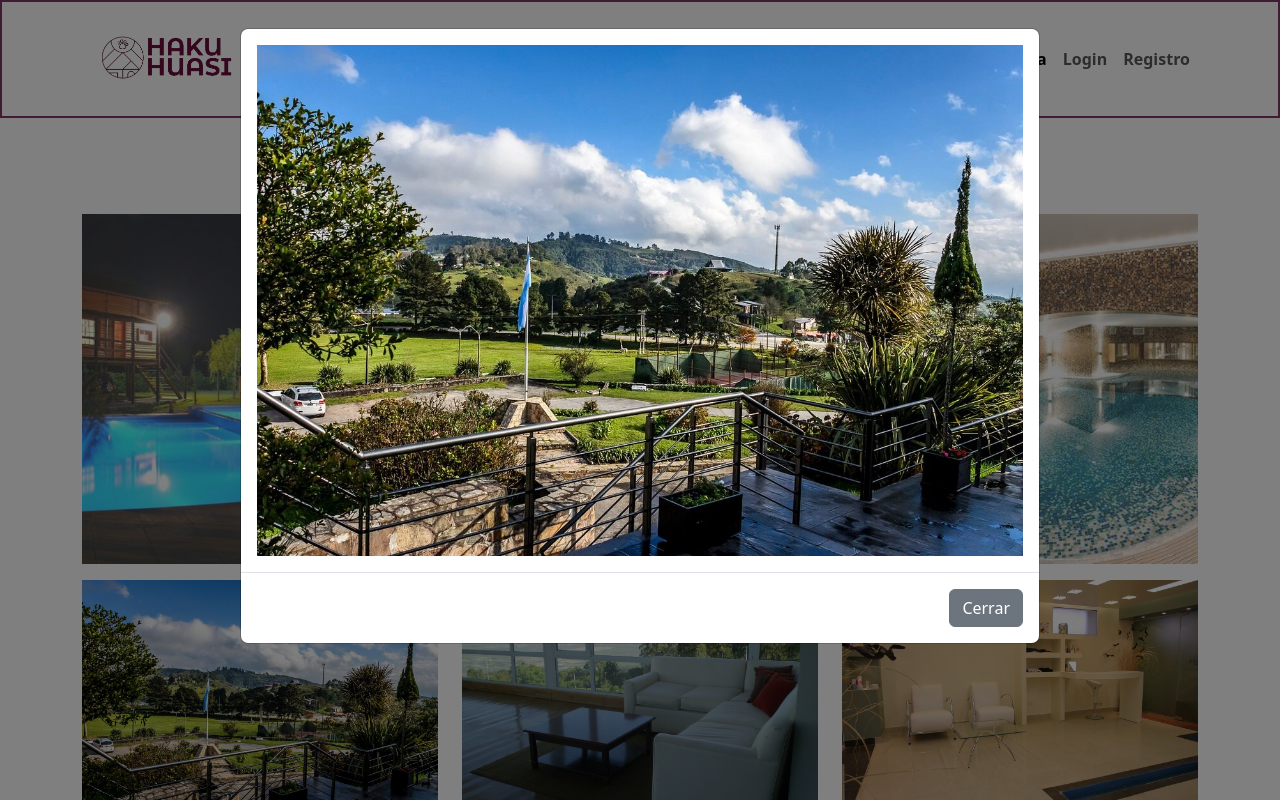
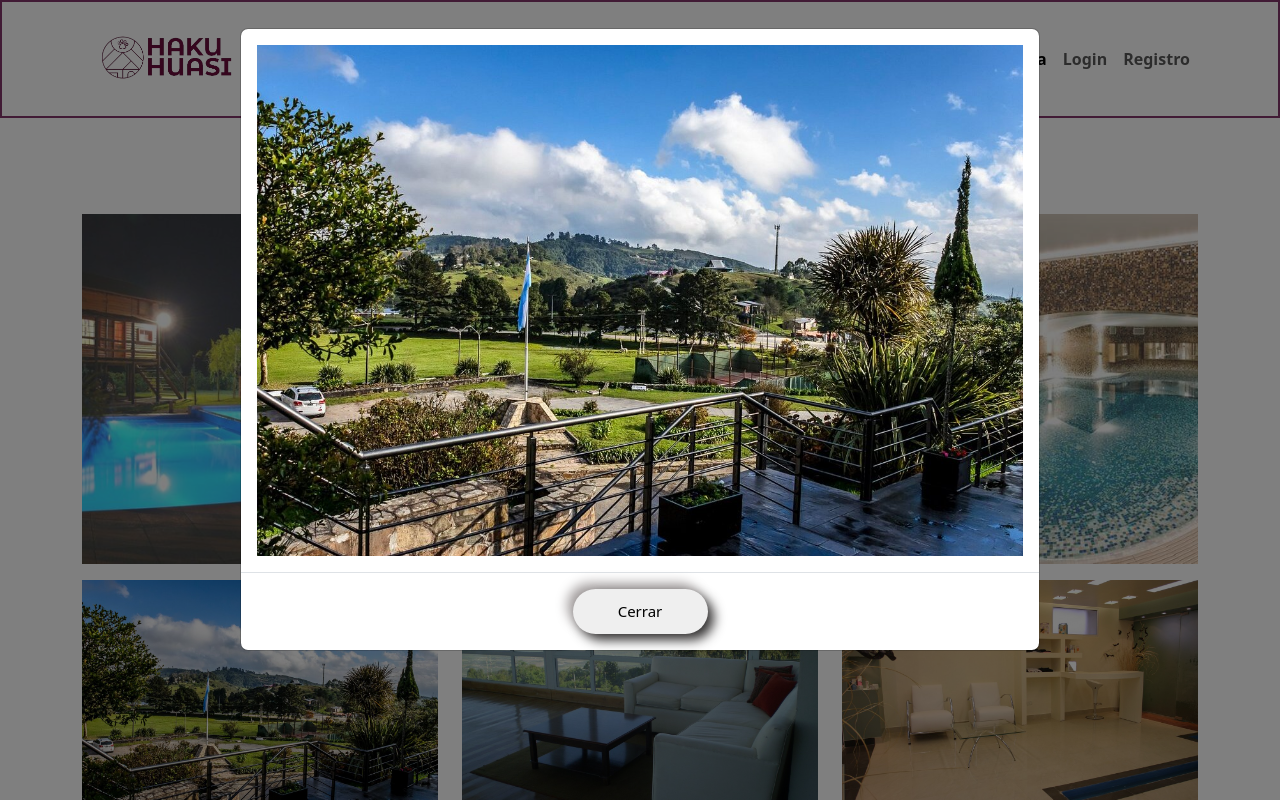
Before and after one commit to Pabmoy25/proyectoHotel-FrontEnd, a React (Vite) app: page /galeria in a window 1280 px wide. Both pictures are taken after a click on the picture 260 px from the left and 698 px from the top of the page. Shown: the top 800 px of the page. Built offline with nearby package versions, Linux system fonts and the light colour scheme.

Commit message:
cambie el estilo del boton

```diff
--- a/src/App.css
+++ b/src/App.css
@@ -270,6 +270,8 @@ tbody {
   border: 2px solid #82376b;
 }
 
+/*GALERIA*/
+
 .galeria-moviles {
   display: flex;
   width: 400px;
@@ -291,6 +293,43 @@ tbody {
   opacity: 1;
   filter: contrast(120%);
 }
+
+.imagen-con-margen {
+  margin-bottom: 20px; /* Puedes ajustar este valor según tus preferencias */
+}
+
+.custom-button {
+  width: 9em;
+  height: 3em;
+  border-radius: 30em;
+  font-size: 15px;
+  font-family: inherit;
+  border: none;
+  position: relative;
+  overflow: hidden;
+  z-index: 1;
+  box-shadow: 6px 6px 12px #323030,
+              -6px -6px 12px #a8a3a3;
+}
+
+.custom-button::before {
+  content: '';
+  width: 0;
+  height: 3em;
+  border-radius: 30em;
+  position: absolute;
+  top: 0;
+  left: 0;
+  background-image: linear-gradient(to right, #d53cff 0%, #ffd0fc 100%);
+  transition: .5s ease;
+  display: block;
+  z-index: -1;
+}
+
+.custom-button:hover::before {
+  width: 9em;
+}
+
 
 @media (max-width: 576px) {
   .galeria-moviles {
--- a/src/components/pages/GaleriaImagenes.jsx
+++ b/src/components/pages/GaleriaImagenes.jsx
@@ -67,10 +67,10 @@ const GaleriaImagenes = () => {
 
       <div className="container">
         <div className="row ">
-          <div className="col-md-4 mb-3 ">
+          <div className="col-md-4 ">
             <img
               src={Modal1}
-              className="img-fluid galeria-imagen"
+              className="img-fluid galeria-imagen imagen-con-margen"
               alt="Imagen 1"
               onClick={() => toggleModal(Modal1)}
             />
@@ -79,7 +79,7 @@ const GaleriaImagenes = () => {
           <div className="col-md-4">
             <img
               src={Modal4}
-              className="img-fluid galeria-imagen"
+              className="img-fluid galeria-imagen imagen-con-margen"
               alt="Imagen 2"
               onClick={() => toggleModal(Modal4)}
             />
@@ -87,7 +87,7 @@ const GaleriaImagenes = () => {
           <div className="col-md-4">
             <img
               src={Modal3}
-              className="img-fluid galeria-imagen"
+              className="img-fluid galeria-imagen imagen-con-margen"
               alt="Imagen 2"
               onClick={() => toggleModal(Modal3)}
             />
@@ -95,7 +95,7 @@ const GaleriaImagenes = () => {
           <div className="col-md-4">
             <img
               src={Modal2}
-              className="img-fluid galeria-imagen"
+              className="img-fluid galeria-imagen imagen-con-margen"
               alt="Imagen 2"
               onClick={() => toggleModal(Modal2)}
             />
@@ -103,7 +103,7 @@ const GaleriaImagenes = () => {
           <div className="col-md-4">
             <img
               src={Modal5}
-              className="img-fluid galeria-imagen"
+              className="img-fluid galeria-imagen imagen-con-margen"
               alt="Imagen 2"
               onClick={() => toggleModal(Modal5)}
             />
@@ -112,7 +112,7 @@ const GaleriaImagenes = () => {
           <div className="col-md-4">
             <img
               src={Modal9}
-              className="img-fluid galeria-imagen"
+              className="img-fluid galeria-imagen imagen-con-margen"
               alt="Imagen 2"
               onClick={() => toggleModal(Modal9)}
             />
@@ -120,7 +120,7 @@ const GaleriaImagenes = () => {
           <div className="col-md-4">
             <img
               src={Modal7}
-              className="img-fluid galeria-imagen"
+              className="img-fluid galeria-imagen imagen-con-margen"
               alt="Imagen 2"
               onClick={() => toggleModal(Modal7)}
             />
@@ -128,7 +128,7 @@ const GaleriaImagenes = () => {
           <div className="col-md-4">
             <img
               src={Modal8}
-              className="img-fluid galeria-imagen"
+              className="img-fluid galeria-imagen imagen-con-margen"
               alt="Imagen 2"
               onClick={() => toggleModal(Modal8)}
             />
@@ -136,7 +136,7 @@ const GaleriaImagenes = () => {
           <div className="col-md-4">
             <img
               src={Modal6}
-              className="img-fluid galeria-imagen"
+              className="img-fluid galeria-imagen imagen-con-margen"
               alt="Imagen 2"
               onClick={() => toggleModal(Modal6)}
             />
@@ -145,16 +145,33 @@ const GaleriaImagenes = () => {
         </div>
       </div>
 
+      <nav aria-label="Page navigation example">
+  <ul class="pagination justify-content-center">
+    <li class="page-item disabled">
+      <a class="page-link">Previous</a>
+    </li>
+    <li class="page-item"><a class="page-link" href="#">1</a></li>
+    <li class="page-item"><a class="page-link" href="#">2</a></li>
+    <li class="page-item"><a class="page-link" href="#">3</a></li>
+    <li class="page-item">
+      <a class="page-link" href="#">Next</a>
+    </li>
+  </ul>
+</nav>
+
       <Modal show={modalOpen} onHide={toggleModal} size="lg">
         <ModalBody>
           {imagenModal && (
             <img src={imagenModal} className="img-fluid" alt="Imagen modal" />
           )}
         </ModalBody>
-        <ModalFooter>
-          <Button variant="secondary" onClick={toggleModal}>
-            Cerrar
-          </Button>
+        <ModalFooter className="justify-content-center">
+        <button className="btn btn-dark d-block d-md-none" onClick={toggleModal}> {/* Botón de Bootstrap visible solo en dispositivos pequeños y medianos */}
+      Cerrar
+    </button>
+    <button className=" custom-button d-none d-md-inline-block" onClick={toggleModal}> {/* Botón personalizado visible solo en dispositivos grandes */}
+      Cerrar
+    </button>
         </ModalFooter>
       </Modal>
     </>
```
